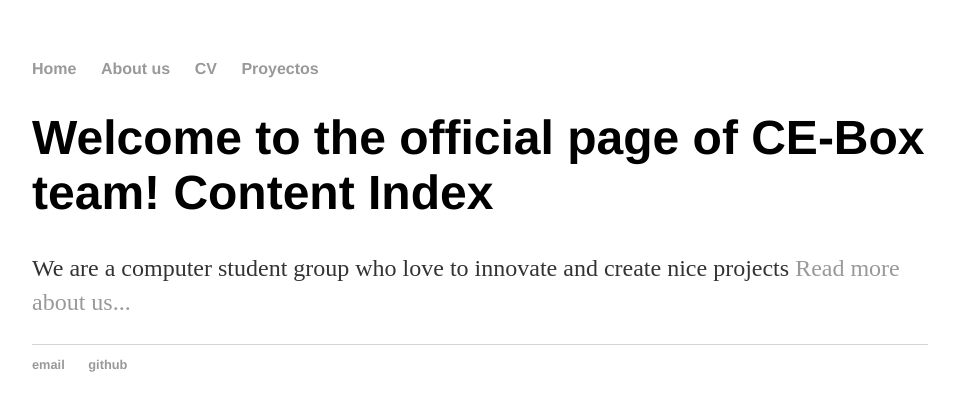
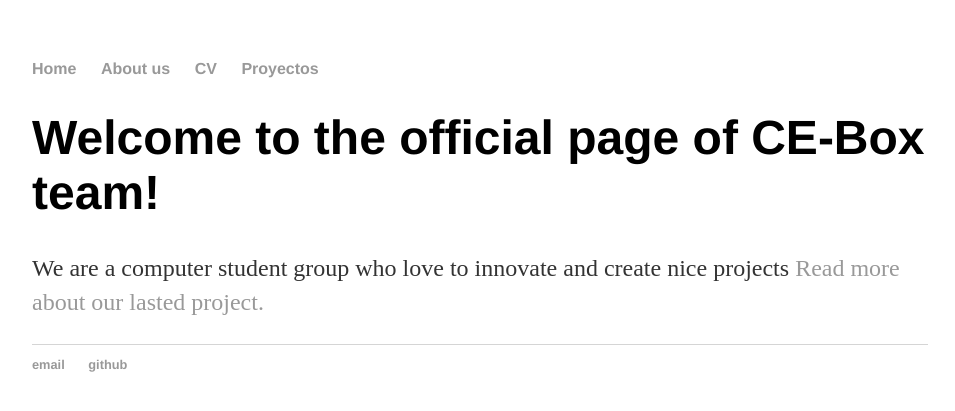
Before and after one commit to gaburolo/ce-box.github.io, a Jekyll site: the page built from index.html, in a window 1280 px wide. Shown: the top 411 px of the page, without its empty margins (160-1115 px from the left). Built offline with Jekyll 4.4.1, drawn with Linux system fonts in a browser that asks for light colours.

Commit message:
text index

```diff
--- a/index.html
+++ b/index.html
@@ -4,6 +4,6 @@ title: CE-Box
 ---
 <div class="blurb">
 
-	<h1>Welcome to the official page of CE-Box team! Content Index</h1>
-	<p>We are a computer student group who love to innovate and create nice projects <a href="/about">Read more about us...</a></p>
+	<h1>Welcome to the official page of CE-Box team!</h1>
+	<p>We are a computer student group who love to innovate and create nice projects <a href="/blog/">Read more about our lasted project.</a></p>
 </div><!-- /.blurb -->
```
